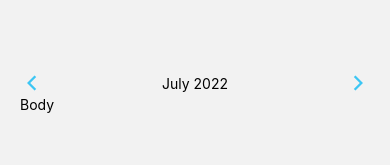
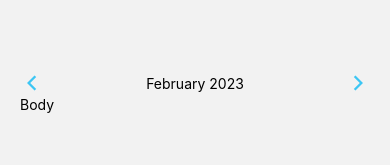
Before and after one commit to letsjo/burnfit-rn-test, a React Native app: screen /CALENDAR in a window 390 px wide. Shown: the top 165 px of the page. Built offline with nearby package versions, Linux system fonts and the light colour scheme.

Commit message:
feat(*): Header props 전달

```diff
--- a/src/components/calendar/Calendar/index.jsx
+++ b/src/components/calendar/Calendar/index.jsx
@@ -1,11 +1,38 @@
+import { useState } from 'react';
+import { StyleSheet, View } from 'react-native';
+
 import Header from '../Header';
 import Body from '../Body';
-import { StyleSheet, View } from 'react-native';
+import getNowDate from '../../../utils/getNowDate';
 
 const Calendar = () => {
+  const nowDate = getNowDate();
+
+  const [year, setYear] = useState(nowDate.year);
+  const [month, setMonth] = useState(nowDate.month);
+  const [date, setDate] = useState(nowDate.date);
+
+  const handlePrevMonth = () => {
+    if (month === 1) {
+      setYear(year - 1);
+      setMonth(12);
+    } else {
+      setMonth(month - 1);
+    }
+  };
+
+  const handleNextMonth = () => {
+    if (month === 12) {
+      setYear(year + 1);
+      setMonth(1);
+    } else {
+      setMonth(month + 1);
+    }
+  };
+
   return (
     <View style={styles.container}>
-      <Header />
+      <Header year={year} month={month} />
       <Body />
     </View>
   );
--- a/src/components/calendar/Header/index.jsx
+++ b/src/components/calendar/Header/index.jsx
@@ -1,15 +1,16 @@
 import { StyleSheet, View, TouchableOpacity, Text } from 'react-native';
+import getMonthToString from '../../../utils/getMonthToString';
 import Icon from '../../public/Icon';
 
-const Header = () => {
+const Header = ({ year, month }) => {
   return (
     <View style={styles.container}>
       <TouchableOpacity>
         <Icon name='chevron-back-sharp' color='#3CC6F4' />
       </TouchableOpacity>
       <View style={styles.context}>
-        <Text>July </Text>
-        <Text>2022</Text>
+        <Text>{getMonthToString(month)} </Text>
+        <Text>{year}</Text>
       </View>
       <TouchableOpacity>
         <Icon name='chevron-forward-sharp' color='#3CC6F4' />
```
